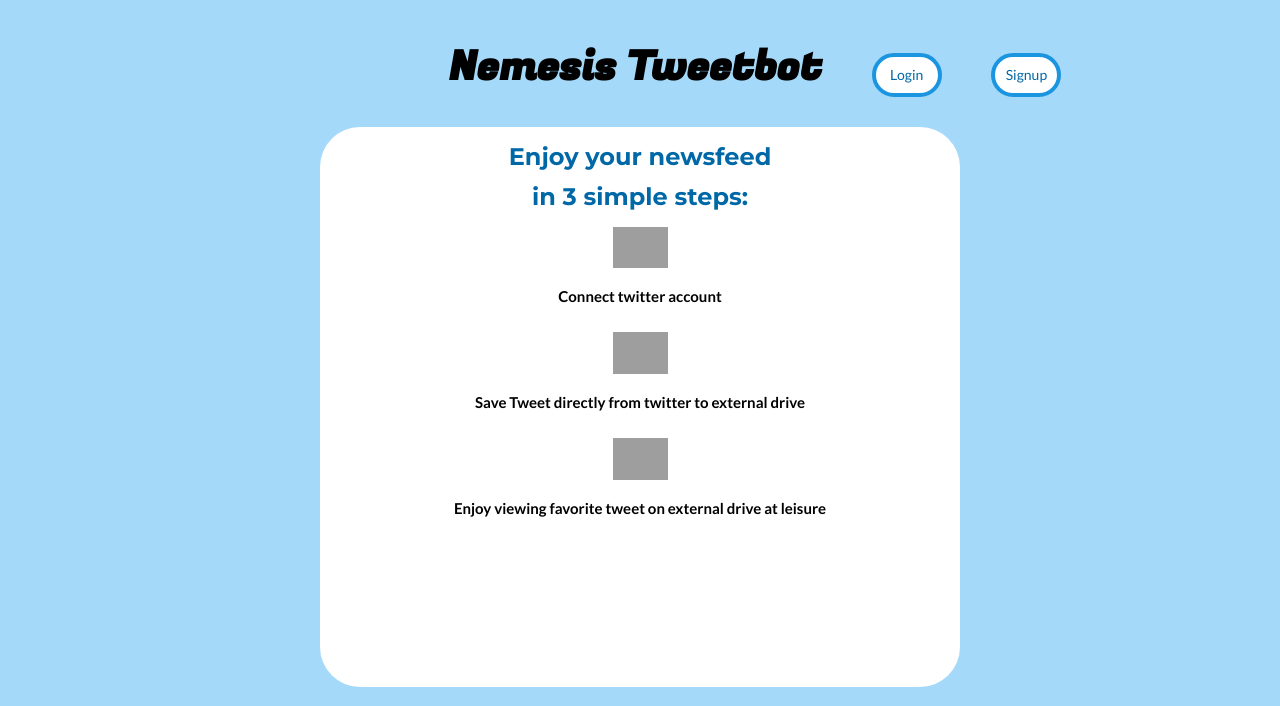
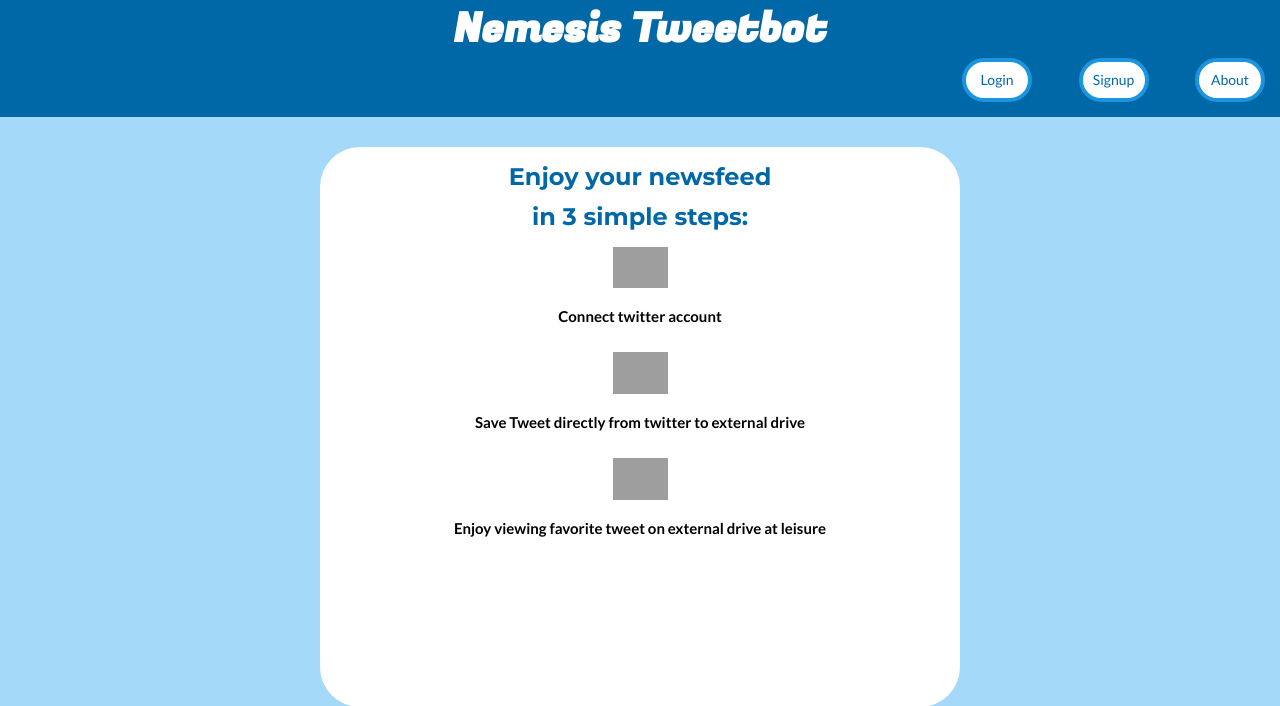
Before and after one commit to hngi/Team-NEMESIS, a PHP site: page / in a window 1280 px wide. Shown: the top 706 px of the page. Run offline with PHP 8.4, Linux system fonts and the light colour scheme; grey boxes are pictures that could not be loaded.

Commit message:
about us page added

```diff
--- a/index.html
+++ b/index.html
@@ -14,13 +14,19 @@
 </head>
 
 <body class="mainlanding">
+
     <div class="landingheader">
-        <h2>
-            Nemesis Tweetbot
-            <a href="signin.html"><button class="rdbn">Login</button></a>
-            <a href="signup.html"> <button class="rdbn">Signup</button></a>
-        </h2>
+            <h2>
+                Nemesis Tweetbot
+            </h2>
+            <div class="nav-options">
+                <a href="signin.html"><button class="rdbn">Login</button></a>
+                <a href="signup.html"> <button class="rdbn">Signup</button></a>
+                <a href="about.html"> <button class="rdbn">About</button></a>
+            </div>
     </div>
+
+
     <div class="landingcnt">
         <h3>Enjoy your newsfeed<br> in 3 simple steps:</h3>
         <div class="align">
--- a/style.css
+++ b/style.css
@@ -140,10 +140,19 @@
                 font-weight: normal;
                 font-size: 27px;
                 line-height: 30px;
-                margin-top: 40px;
+                /* margin-top: 40px; */
                 margin-bottom: 30px;
-                margin-left: 230px;
+                /* margin-left: 230px; */
+                background: #0168A7;
+                color: white;
+                padding: 15px;
+                /* clear: both; */
             }
+            .landingheader h2 {
+                color: #FFFFFF;
+
+            }
+
 
             .landingcnt {
                 position: absolute;
@@ -264,3 +273,23 @@
             .input-box {
                 width: 100%;
             }
+
+            .about-us {
+                /* margin-top: 30px; */
+            }
+            .about-us h1, h2 {
+                color: #0168A7;
+            }
+
+            .nav-options {
+                text-align: right;
+            }
+            .logo {
+                float: left;
+                margin-left: 200px;
+            }
+            #logo {
+                /* float: left; */
+                margin-left: 200px;
+                color: #FFFFFF;
+            }
```
Also changed, not shown: about.html (added, +67 -0 lines).
